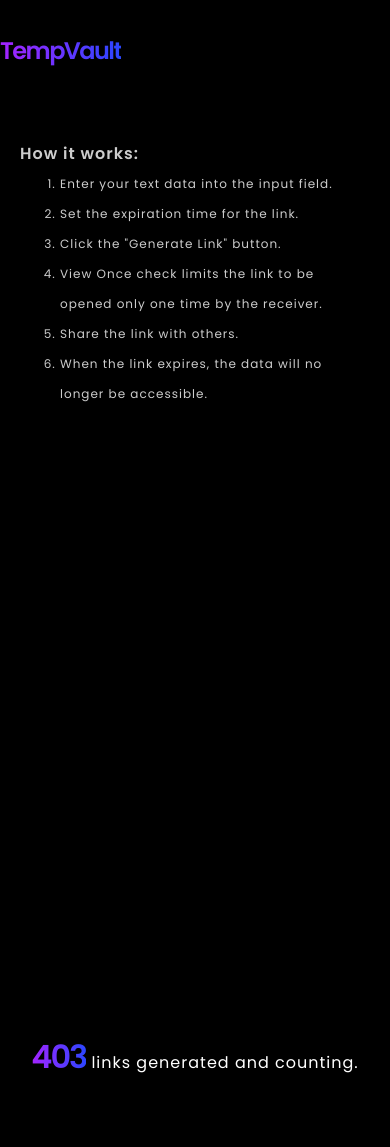
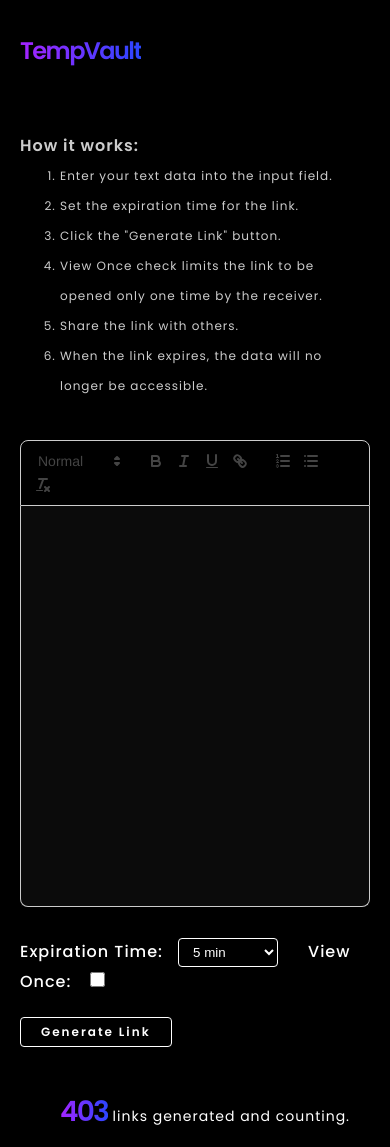
Before and after one commit to sandeshmurdia/TempVaultFE, a React (Create React App) app: page /senddata in a window 390 px wide. Before the commit the page ends 1112 px from the top, so only its background shows below. Built offline with nearby package versions, Linux system fonts and the light colour scheme.

Commit message:
added text editor

```diff
--- a/package.json
+++ b/package.json
@@ -10,6 +10,7 @@
     "crypto-js": "^4.1.1",
     "react": "^18.2.0",
     "react-dom": "^18.2.0",
+    "react-quill": "^2.0.0",
     "react-scripts": "5.0.1",
     "web-vitals": "^2.1.4"
   },
--- a/src/components/FileCreate.css
+++ b/src/components/FileCreate.css
@@ -13,12 +13,21 @@ body {
 .column2 {
   flex: 1;
   height: 50vh;
-  margin-top: 10%;
   margin-bottom: auto;
   margin-left: 50px;
   margin-right: 50px;
   padding: auto;
   max-width: 650px;
+}
+
+.column1 {
+  margin-top: 8% !important;
+}
+
+.column2,
+.column1 {
+  margin-top: 2%;
+  display: inline-table;
 }
 
 .column3 {
@@ -29,9 +38,9 @@ body {
   font-family: "Poppins";
   font-style: normal;
   font-weight: 400;
-  font-size: 24px;
+  font-size: 22px;
   line-height: 30px;
-  margin-left: 50px;
+  margin-left: 30px;
   letter-spacing: 1px;
   color: #ffffff;
 }
@@ -39,12 +48,66 @@ body {
   font-family: "Poppins";
   font-style: normal;
   font-weight: 600;
-  font-size: 44px;
+  font-size: 40px;
   letter-spacing: -0.065em;
   background: linear-gradient(87.96deg, #9f25ff 6.22%, #2548ff 104.21%);
   -webkit-background-clip: text;
   -webkit-text-fill-color: transparent;
   background-clip: text;
+}
+
+.expiration {
+  font-family: "Poppins";
+  font-style: normal;
+  font-weight: 500;
+  font-size: 16px;
+  line-height: 30px;
+  align-items: center;
+  letter-spacing: 1px;
+  color: #ffffff;
+  margin-right: 15px;
+}
+
+#expiration-time {
+  width: 100px;
+  background: #000000;
+  border: 1px solid #ffffff;
+  border-radius: 4px;
+  color: #ffffff;
+  margin-right: 30px;
+  padding-left: 10px;
+  padding-top: 5px;
+  padding-bottom: 5px;
+}
+
+.functioning {
+  margin-top: 30px;
+}
+
+#view-once {
+  width: 15px;
+  height: 15px;
+  background: #000000;
+  border: 1px solid #ffffff;
+  border-radius: 4px;
+}
+
+.generate-button {
+  margin-top: 20px;
+  padding-top: 5px;
+  padding-bottom: 5px;
+  padding-left: 20px;
+  padding-right: 20px;
+  background: #000000;
+  border: 1px solid #ffffff;
+  border-radius: 4px;
+  color: #ffffff;
+  font-family: "Poppins";
+  font-style: normal;
+  font-size: 12px;
+  font-weight: 600;
+  align-items: center;
+  letter-spacing: 2px;
 }
 
 @media screen and (max-width: 768px) {
@@ -53,17 +116,21 @@ body {
   .column3 {
     flex-basis: 100%;
   }
+  .column1 {
+    height: auto;
+    margin-bottom: 30px;
+  }
   .column3 {
     margin-left: 0px !important;
     height: 100px;
+    text-align: center;
   }
   .numberoflinksmain {
     margin-left: 0px !important;
-    text-align: center;
   }
 }
 
-ol {
+.list-work {
   font-family: "Poppins";
   font-style: normal;
   font-weight: 400;
@@ -75,7 +142,7 @@ ol {
   color: #cccccc;
 }
 
-h1 {
+.how-it {
   font-family: "Poppins";
   font-style: normal;
   font-weight: 600;
@@ -88,49 +155,55 @@ h1 {
 }
 
 @media screen and (max-width: 1100px) {
-  ol {
+  .list-work {
     font-size: 16px;
   }
-  h1 {
+  .how-it {
     font-size: 20px;
   }
   #logo {
-    margin-left: auto;
+    margin-left: 30px;
     margin-right: auto;
     font-size: 28px;
   }
   .column1,
   .column2 {
-    margin-top: 10%;
-    margin-bottom: auto;
     margin-left: 30px;
     margin-right: 30px;
     padding: auto;
   }
+  .column1 {
+    margin-top: 10%;
+  }
+  .column2 {
+    margin-top: 3%;
+  }
 
   .column3 {
-    padding: 30px;
     flex-basis: 100%;
     height: 50px;
+    bottom: 0;
+padding-top: 50px;
   }
   .numberoflinks {
-    font-size: 38px;
+    font-size: 32px;
   }
 
   .numberoflinksmain {
-    font-size: 20px;
+    font-size: 18px;
+    margin-left: 30px !important;
   }
 }
 
 @media screen and (max-width: 450px) {
-  ol {
+  .list-work {
     font-size: 12px;
   }
-  h1 {
+  .how-it {
     font-size: 16px;
   }
   #logo {
-    margin-left: auto;
+    margin-left: 20px;
     margin-right: auto;
     font-size: 24px;
   }
@@ -143,15 +216,100 @@ h1 {
     padding: auto;
   }
   .numberoflinks {
-    font-size: 32px;
+    font-size: 28px;
   }
 
   .column3 {
-    padding: 20px;
     height: 50px;
   }
 
   .numberoflinksmain {
-    font-size: 16px;
+    font-size: 14px;
+  margin-left: 20px !important;
+  }
+
+}
+
+.ql-editor {
+  height: 400px !important;
+  color: #ffffff !important;
+  background: rgba(204, 204, 204, 0.05);
+}
+
+.ql-container {
+  border-radius: 0px 0px 8px 8px;
+}
+
+.ql-toolbar {
+  border-radius: 8px 8px 0px 0px;
+}
+
+@media screen and (max-width: 576px) {
+  .ql-editor p {
+    font-size: 12px !important;
+  }
+
+  .ql-editor h1 {
+    font-size: 20px !important;
+  }
+
+  .ql-editor h2 {
+    font-size: 18px !important;
+  }
+
+  .ql-editor h3 {
+    font-size: 16px !important;
   }
 }
+@media screen and (max-width: 992px) {
+  .ql-editor p {
+    font-size: 14px !important;
+  }
+
+  .ql-editor h1 {
+    font-size: 28px !important;
+  }
+
+  .ql-editor h2 {
+    font-size: 24px !important;
+  }
+
+  .ql-editor h3 {
+    font-size: 20px !important;
+  }
+}
+@media screen and (max-width: 1200px) {
+  .ql-editor p {
+    font-size: 16px !important;
+  }
+
+  .ql-editor h1 {
+    font-size: 36px !important;
+  }
+
+  .ql-editor h2 {
+    font-size: 32px !important;
+  }
+
+  .ql-editor h3 {
+    font-size: 28px !important;
+  }
+}
+
+@media screen and (min-width: 1200px) {
+  .ql-editor p {
+    font-size: 18px !important;
+  }
+
+  .ql-editor h1 {
+    font-size: 48px !important;
+  }
+
+  .ql-editor h2 {
+    font-size: 40px !important;
+  }
+
+  .ql-editor h3 {
+    font-size: 36px !important;
+  }
+}
--- a/src/components/FileCreate.js
+++ b/src/components/FileCreate.js
@@ -3,24 +3,28 @@ import CryptoJS from "crypto-js";
 import axios from "axios";
 import "./FileCreate.css";
 import { Link } from "react-router-dom";
+import ReactQuill from "react-quill";
+import "react-quill/dist/quill.snow.css";
 function FileCreate() {
   process.env.NODE_TLS_REJECT_UNAUTHORIZED = "0";
   const [text, setText] = useState("");
   const [expirationDate, setExpirationDate] = useState(5); // 5 mins
   const [sharedLink, setSharedLink] = useState(null);
   const [viewOnce, setViewOnce] = useState(false);
+  const [content, setContent] = useState("");
+
   const url = "/apiservices/insert";
 
   const handleSubmit = async (event) => {
     event.preventDefault();
-
-    const encryptionKey = "sandesh";
-    const ciphertext = CryptoJS.AES.encrypt(text, encryptionKey);
-    const uuid = Math.random().toString(36).substring(2, 32);
+    const uuid =
+      Math.random().toString(36).substring(2, 32) +
+      Math.random().toString(36).substring(2, 32) +
+      Math.random().toString(36).substring(2, 32);
     const expirationTime = new Date().getTime() + expirationDate * 60 * 1000;
 
     const data = {
-      cipherText: ciphertext.toString(),
+      cipherText: content.toString(),
       uuid: uuid,
       expirationTime: expirationTime,
       viewOnce: viewOnce,
@@ -38,7 +42,7 @@ function FileCreate() {
         console.log("Failed ", err);
       });
 
-    console.log(response);
+    // console.log(response);
   };
 
   const handleExpirationTimeChange = (event) => {
@@ -50,80 +54,24 @@ function FileCreate() {
     alert(`Link copied to clipboard: ${sharedLink}`);
   };
 
-  // return (
-  //     <div style={{ textAlign: 'center' }} id="main-block">
-  //         <h1>Temp Files</h1>
-  //         <form >
-  //             <label htmlFor="text">Text:</label>
-  //             <input
-  //                 type="text"
-  //                 id="text"
-  //                 value={text}
-  //                 onChange={(event) => setText(event.target.value)}
-  //                 required
-  //             />
-  //             <br></br>
-  //             <label htmlFor="expiration-time">Expiration Time:</label>
-  //             <select
-  //                 id="expiration-time"
-  //                 value={expirationDate}
-  //                 onChange={handleExpirationTimeChange}
-  //             >
-  //                 <option value={1}>1 min</option>
-  //                 <option value={5}>5 min</option>
-  //                 <option value={10}>10 min</option>
-  //                 <option value={15}>15 min</option>
-  //                 <option value={30}>30 min</option>
-  //                 <option value={60}>1 hours</option>
-  //                 <option value={120}>2 hours</option>
-  //                 <option value={240}>4 hours</option>
-  //                 <option value={480}>8 hours</option>
-  //                 <option value={720}>12 hours</option>
-  //                 <option value={1440}>24 hours</option>
-  //                 <option value={2880}>48 hours</option>
-
-  //             </select>
-  //             <br></br>
-  //             <input
-  //                 type="checkbox"
-  //                 id="view-once"
-  //                 name="view"
-  //                 value="view-once"
-  //                 onChange={(e) => (setViewOnce(e.target.checked))}
-  //             ></input>
-  //             <label>
-  //                 View Once
-  //             </label>
-  //             <br></br>
-  //             <button onClick={handleSubmit} type="submit">Generate Link</button>
-  //         </form>
-
-  //         {sharedLink && (
-  //             <div>
-  //                 <p>
-  //                     Link: <a href={sharedLink}>{sharedLink}</a>
-  //                 </p>
-  //                 <p>Expires in {expirationDate}</p>
-  //                 <button onClick={handleShareLink}>Share Link</button>
-  //             </div>
-  //         )}
-  //     </div>
-  // );
+  const handleContentChange = (value) => {
+    setContent(value);
+  };
 
   return (
     <>
       <header className="header">
         <div className="header_content">
-        <Link to="/">
-          <a className="logo" id="logo">
-            TempVault
-          </a>
+          <Link to="/">
+            <a className="logo" id="logo">
+              TempVault
+            </a>
           </Link>
         </div>
       </header>
       <div className="container-list">
         <div className="column1">
-          <h1>How it works:</h1>
+          <h1 className="how-it">How it works:</h1>
           <ol className="list-work">
             <li>Enter your text data into the input field.</li>
             <li>Set the expiration time for the link.</li>
@@ -138,7 +86,83 @@ function FileCreate() {
             </li>
           </ol>
         </div>
-        <div className="column2">Column 2</div>
+        <div className="column2">
+          <div>
+            <ReactQuill value={content} onChange={handleContentChange} />
+            <div className="functioning">
+              <label htmlFor="expiration-time " className="expiration">
+                Expiration Time:
+              </label>
+              <select
+                id="expiration-time"
+                value={expirationDate}
+                onChange={handleExpirationTimeChange}
+              >
+                <option className="time-total" value={1}>
+                  1 min
+                </option>
+                <option className="time-total" value={5}>
+                  5 min
+                </option>
+                <option className="time-total" value={10}>
+                  10 min
+                </option>
+                <option className="time-total" value={15}>
+                  15 min
+                </option>
+                <option className="time-total" value={30}>
+                  30 min
+                </option>
+                <option className="time-total" value={60}>
+                  1 hours
+                </option>
+                <option className="time-total" value={120}>
+                  2 hours
+                </option>
+                <option className="time-total" value={240}>
+                  4 hours
+                </option>
+                <option className="time-total" value={480}>
+                  8 hours
+                </option>
+                <option className="time-total" value={720}>
+                  12 hours
+                </option>
+                <option className="time-total" value={1440}>
+                  24 hours
+                </option>
+                <option className="time-total" value={2880}>
+                  48 hours
+                </option>
+              </select>
+              <label className="expiration">View Once:</label>
+              <input
+                type="checkbox"
+                id="view-once"
+                name="view"
+                value="view-once"
+                onChange={(e) => setViewOnce(e.target.checked)}
+              ></input>
+              <br></br>
+              <button
+                onClick={handleSubmit}
+                type="submit"
+                className="generate-button"
+              >
+                Generate Link
+              </button>
+              {sharedLink && (
+                <div>
+                  <p>
+                    Link: <a href={sharedLink}>{sharedLink}</a>
+                  </p>
+                  <p>Expires in {expirationDate}</p>
+                  <button onClick={handleShareLink}>Share Link</button>
+                </div>
+              )}
+            </div>
+          </div>
+        </div>
         <div className="column3">
           <div className="numberoflinksmain">
             <span className="numberoflinks">403</span>  links generated and
```
Also changed, not shown: 1 other file (tests, documents, lock files or other folders).
